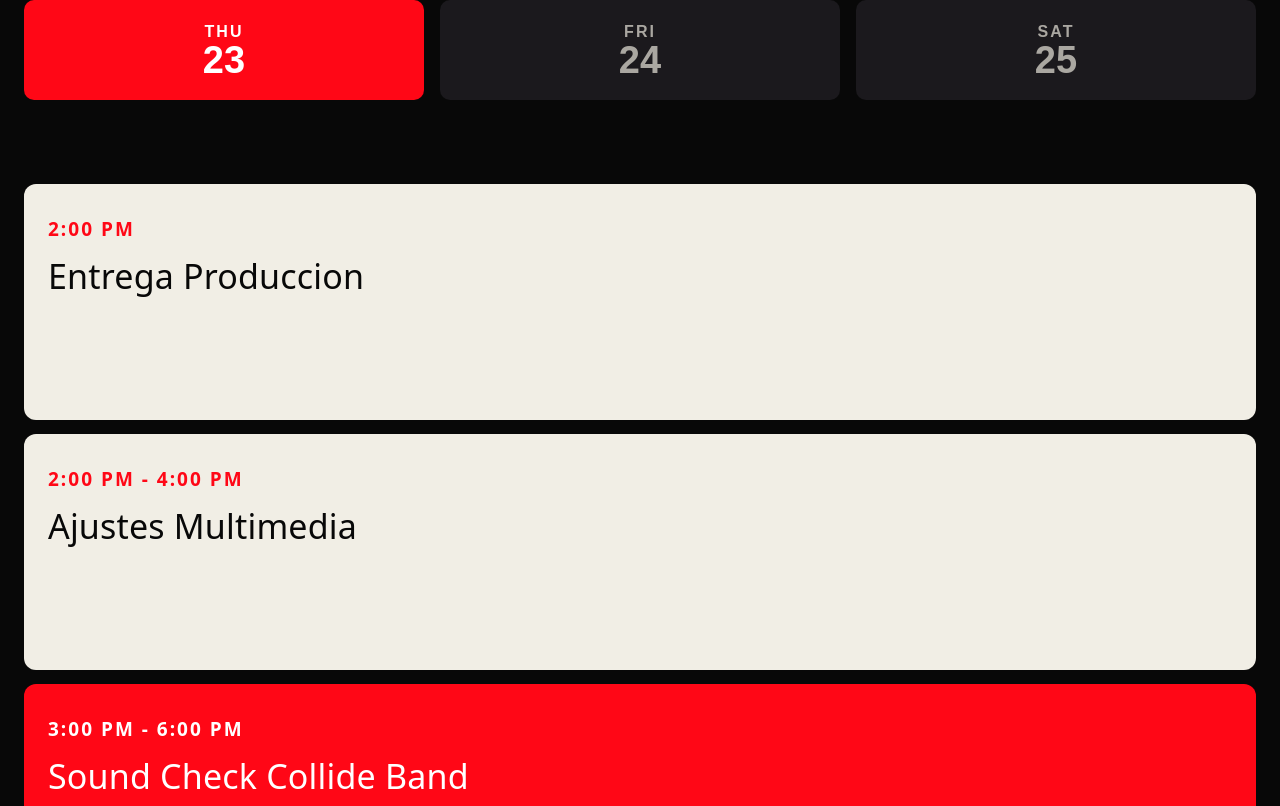
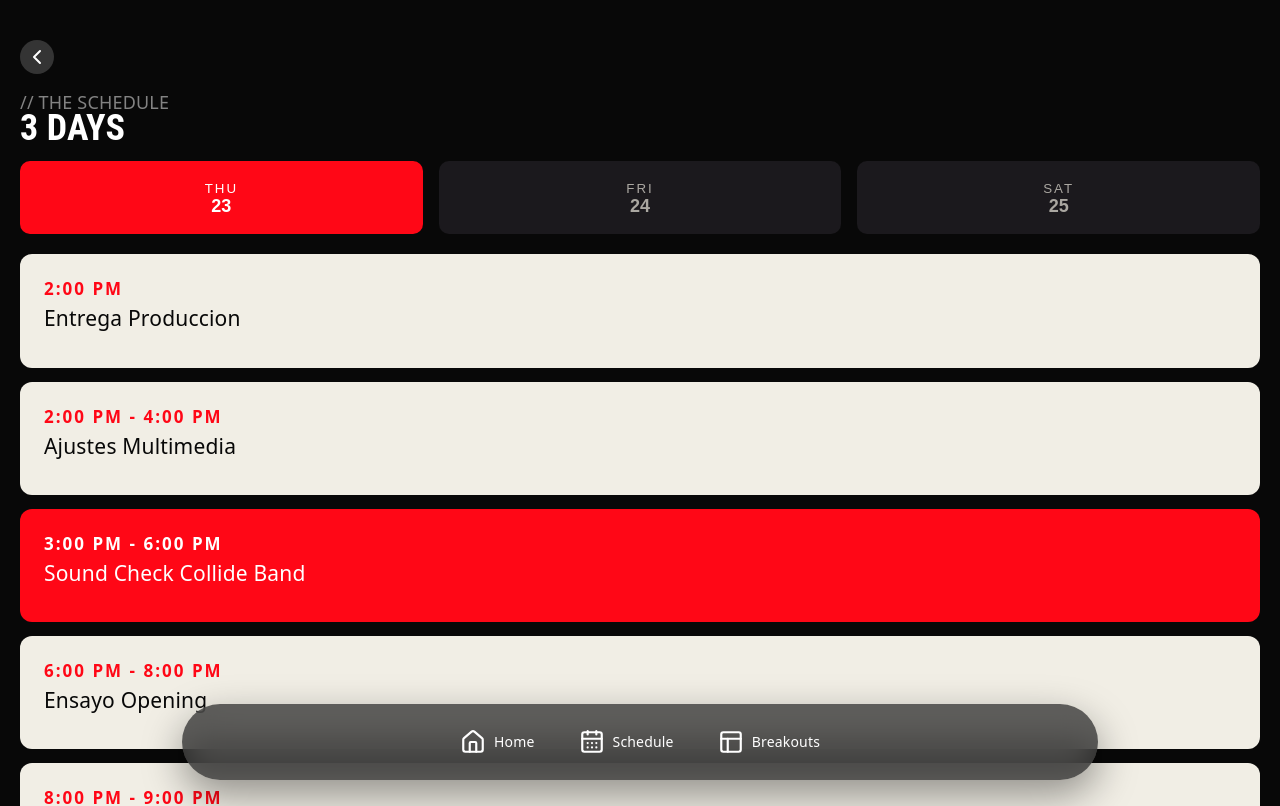
Before and after one commit to serchnm/collide2026, a React (Vite) app: page /collide2026/schedule in a window 1280 px wide. Shown: the top 806 px of the page. Built offline with nearby package versions, Linux system fonts and the light colour scheme.

Commit message:
adding change

```diff
--- a/src/components/dayTabs/dayTabs.css
+++ b/src/components/dayTabs/dayTabs.css
@@ -2,26 +2,20 @@
   display: grid;
   grid-template-columns: repeat(3, 1fr);
   gap: 16px;
-
-  padding: 0 24px;
+  margin-top: 20px;
 }
 
 .day-tab {
-  height: 100px;
-
   display: flex;
   flex-direction: column;
   align-items: center;
   justify-content: center;
-
   border: none;
   border-radius: 10px;
-
   background: #1b191d;
   color: #aaa7a1;
-
   cursor: pointer;
-
+  padding: 20px;
   transition:
     background 0.2s ease,
     color 0.2s ease,
@@ -42,15 +36,12 @@
 }
 
 .day-tab-name {
-  font-size: 16px;
-  font-weight: 800;
   letter-spacing: 2px;
 }
 
 .day-tab-date {
   margin-top: 2px;
-
-  font-size: 38px;
+  font-size: 18px;
   line-height: 0.9;
   font-weight: 900;
 }
--- a/src/components/hero/hero.css
+++ b/src/components/hero/hero.css
@@ -1,4 +1,3 @@
-@import url('https://fonts.googleapis.com/css2?family=Roboto+Condensed:ital,wght@0,100..900;1,100..900&display=swap');
 .hero {
   position: relative;
   height: 280px;
--- a/src/components/scheduleEventCard/scheduleEventCard.css
+++ b/src/components/scheduleEventCard/scheduleEventCard.css
@@ -1,15 +1,9 @@
 .schedule-event-card {
   position: relative;
-
-  min-height: 172px;
-
   display: flex;
   align-items: flex-start;
-
-  padding: 32px 24px;
-
+  padding: 22px 24px 37px 24px;
   border-radius: 12px;
-
   background: #f1eee5;
   color: #080808;
 }
@@ -25,11 +19,9 @@
 }
 
 .schedule-event-time {
-  margin-bottom: 16px;
-
+  margin-bottom: 5px;
   color: #ff0716;
-
-  font-size: 19px;
+  font-size: 17px;
   font-weight: 800;
   letter-spacing: 2px;
 }
@@ -41,24 +33,18 @@
 
 .schedule-event-content h2 {
   margin: 0;
-
-  font-size: 34px;
+  font-size: 21px;
   line-height: 1.1;
   font-weight: 400;
 }
 
 .schedule-event-favorite {
   position: absolute;
-
   top: 24px;
   right: 24px;
-
   padding: 0;
-
   border: none;
   background: transparent;
-
   color: currentColor;
-
   cursor: pointer;
 }
--- a/src/components/scheduleEventCard/scheduleEventCard.jsx
+++ b/src/components/scheduleEventCard/scheduleEventCard.jsx
@@ -1,6 +1,6 @@
 import { Star } from "lucide-react";
 
-import "./ScheduleEventCard.css";
+import "./scheduleEventCard.css";
 
 function ScheduleEventCard({
   time,
--- a/src/components/scheduleEvents/scheduleEvents.css
+++ b/src/components/scheduleEvents/scheduleEvents.css
@@ -1,8 +1,7 @@
 .schedule-events {
   display: flex;
   flex-direction: column;
+  gap: 14px;
+  padding-top: 20px;
 
-  gap: 14px;
-
-  padding: 84px 24px 120px;
 }
--- a/src/components/scheduleEvents/scheduleEvents.jsx
+++ b/src/components/scheduleEvents/scheduleEvents.jsx
@@ -1,6 +1,6 @@
 import ScheduleEventCard from "../../components/scheduleEventCard/scheduleEventCard";
 
-import "./ScheduleEvents.css";
+import "./scheduleEvents.css";
 
 function ScheduleEvents({ events }) {
   return (
--- a/src/pages/schedule/schedule.css
+++ b/src/pages/schedule/schedule.css
@@ -1,6 +1,18 @@
-p {
-  color: #ffffff;
-}
 .schedule-container {
   padding: 40px 20px 40px 20px;
+  margin-bottom: 70px;
 }
+.schedule-label {
+
+  margin-top: 15px;
+  text-transform: uppercase;
+}
+.schedule-label span {
+  color: rgb(131, 131, 131);
+}
+.schedule-label h1 {
+  color: #ffffff;
+  text-transform: uppercase;
+  margin: 0;
+  font-family: "Roboto Condensed", sans-serif;
+}
--- a/src/pages/schedule/schedule.jsx
+++ b/src/pages/schedule/schedule.jsx
@@ -1,11 +1,10 @@
 import { useState } from "react";
-
 import DayTabs from "../../components/dayTabs/dayTabs";
 import ScheduleEvents from "../../components/scheduleEvents/scheduleEvents";
-
+import PreviousNavigation from '../../components/previousNavigation/previousNavigation';
+import BottomNavigation from '../../components/bottomNavigation/bottomNavigation';
 import { schedule_data } from "../../mocks/shared-data";
-
-import "./Schedule.css";
+import "./schedule.css";
 
 function Schedule() {
   const [selectedDay, setSelectedDay] = useState(
@@ -17,20 +16,21 @@ function Schedule() {
   );
 
   return (
-    <main className="schedule-page">
-
-      {/* Your existing header/back button stays here */}
-
+    <main className="schedule-container">
+      <PreviousNavigation />
+      <div className="schedule-label">
+        <span>// The Schedule</span>
+        <h1>3 Days</h1>
+      </div>
       <DayTabs
         days={schedule_data.days}
         selectedDay={selectedDay}
         onDayChange={setSelectedDay}
       />
-
       <ScheduleEvents
         events={currentDay.events}
       />
-
+      <BottomNavigation />
     </main>
   );
 }
```
